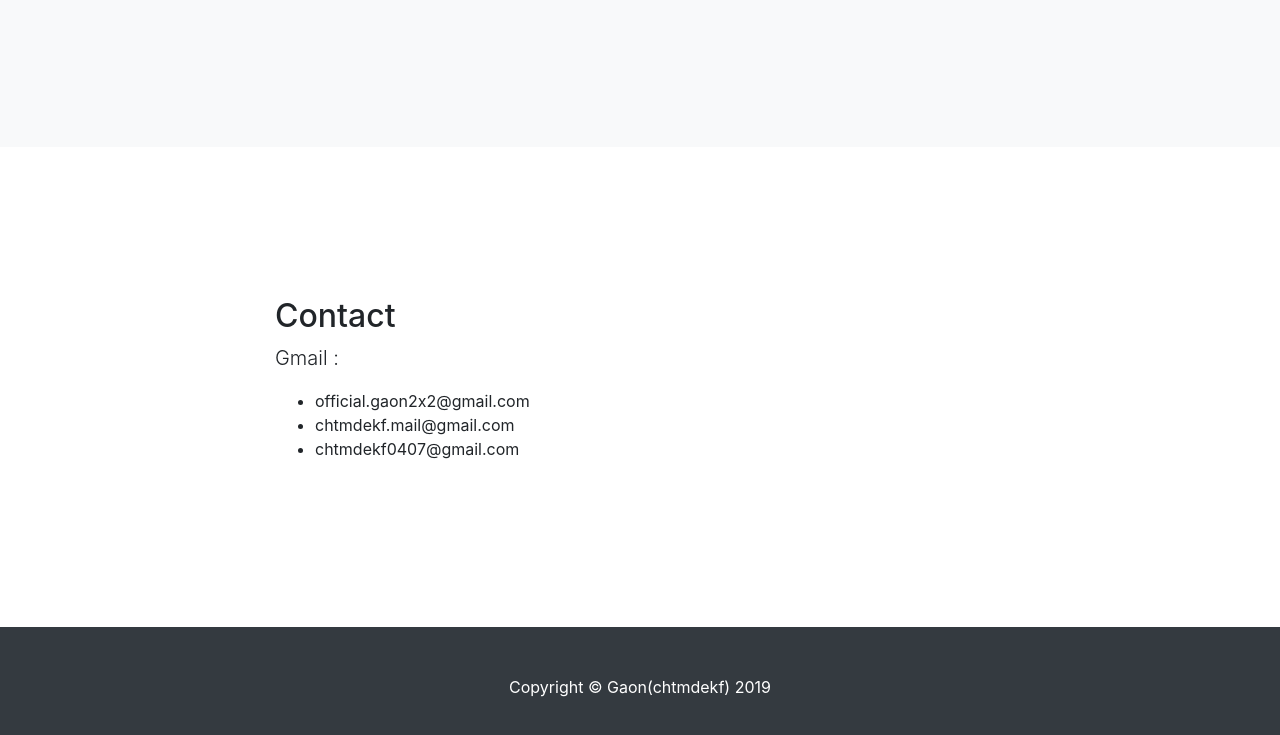
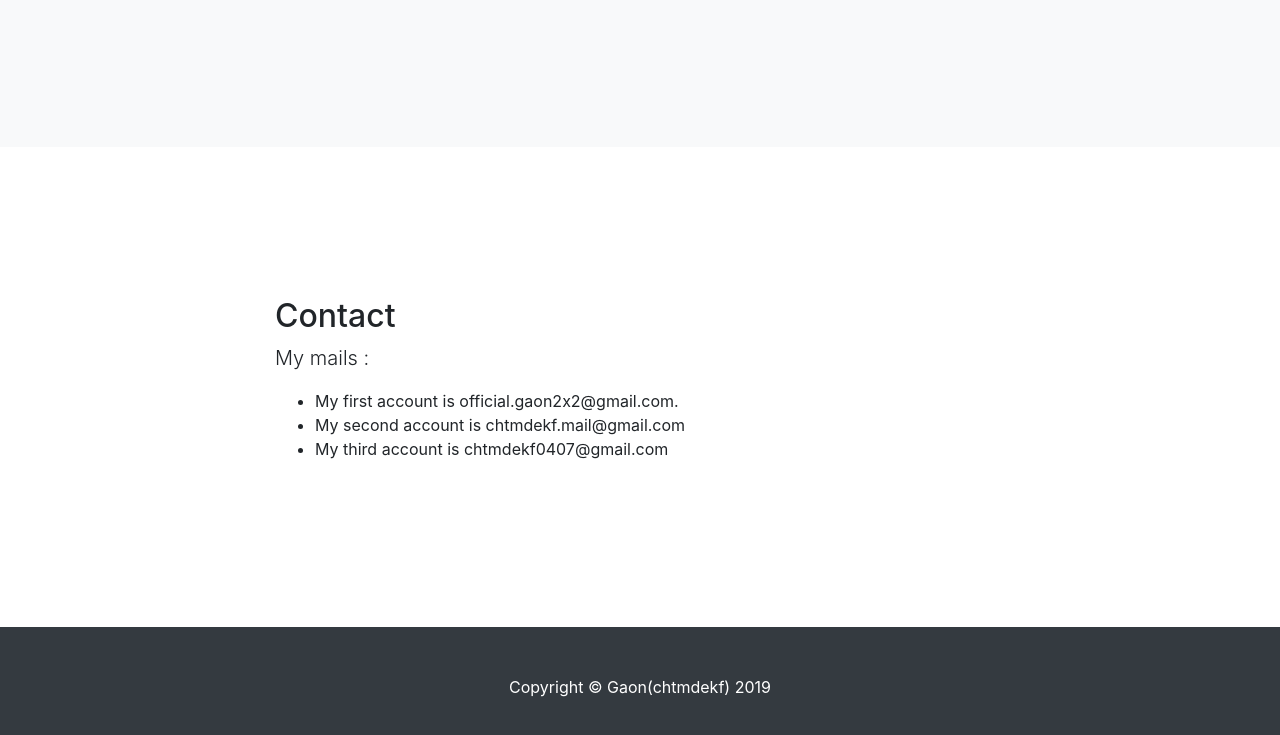
Before and after one commit to chtmdekf/gaon, a website with bundled scripts: page index.html in a window 1280 px wide. Shown: the part 1268-2003 px from the top of the page. Built offline with nearby package versions, Linux system fonts and the light colour scheme.

Commit message:
Update index.html

```diff
--- a/index.html
+++ b/index.html
@@ -82,11 +82,11 @@
       <div class="row">
         <div class="col-lg-8 mx-auto">
           <h2>Contact</h2>
-          <p class="lead">Gmail :</p>
+          <p class="lead">My mails :</p>
           <ul>
-          <li>official.gaon2x2@gmail.com</li>
-          <li>chtmdekf.mail@gmail.com</li>
-          <li>chtmdekf0407@gmail.com</li>
+          <li>My first account is official.gaon2x2@gmail.com.</li>
+          <li>My second account is chtmdekf.mail@gmail.com</li>
+          <li>My third account is chtmdekf0407@gmail.com</li>
           </ul>
         </div>
       </div>
```
